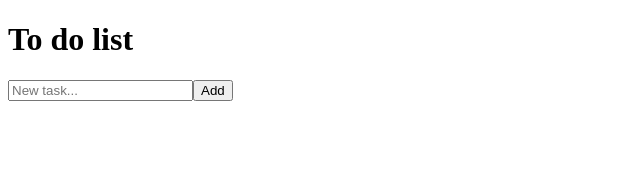
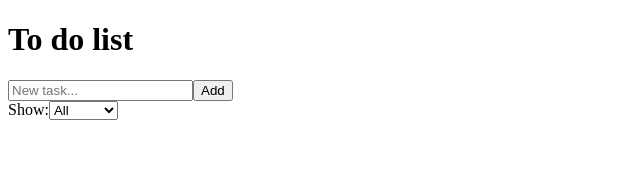
Before and after one commit to MatMarrrrr/Angular-Todo-App, an Angular app: page / in a window 1280 px wide. Shown: the top 191 px of the page, without its empty margins (0-640 px from the left). Built offline with nearby package versions, Linux system fonts and the light colour scheme.

Commit message:
Add todo filter component with logic

```diff
--- a/src/app/app.component.html
+++ b/src/app/app.component.html
@@ -2,9 +2,11 @@
 
 <app-todo-form (add)="addTask($event)"></app-todo-form>
 
+<app-todo-filter (filterChanged)="setFilter($event)"></app-todo-filter>
+
 <ul>
   <app-todo-item
-    *ngFor="let task of tasks; let i = index"
+    *ngFor="let task of filteredTasks; let i = index"
     [text]="task.text"
     [done]="task.done"
     [index]="i"
--- a/src/app/app.component.ts
+++ b/src/app/app.component.ts
@@ -3,21 +3,36 @@ import { TodoItemComponent } from './components/todo-item/todo-item.component';
 import { CommonModule } from '@angular/common';
 import { TodoFormComponent } from './components/todo-form/todo-form.component';
 import { Todo, TodoStorageService } from './services/todo-storage.service';
+import { FilterOption, TodoFilterComponent } from './components/todo-filter/todo-filter.component';
 
 @Component({
   selector: 'app-root',
   standalone: true,
-  imports: [CommonModule, TodoItemComponent, TodoFormComponent],
+  imports: [CommonModule, TodoItemComponent, TodoFormComponent, TodoFilterComponent],
   templateUrl: './app.component.html',
   styleUrl: './app.component.css'
 })
 export class AppComponent {
   tasks: Todo[] = [];
+  filter: FilterOption = 'all';
 
   constructor(private storage: TodoStorageService) { }
 
   ngOnInit(): void {
     this.tasks = this.storage.getTasks();
+  }
+
+  setFilter(option: FilterOption) {
+    this.filter = option;
+  }
+
+  get filteredTasks(): Todo[] {
+    switch (this.filter) {
+      case 'all': return this.tasks;
+      case 'done': return this.tasks.filter(task => task.done);
+      case 'undone': return this.tasks.filter(task => !task.done);
+      default: return this.tasks;
+    }
   }
 
   save(): void {
--- /dev/null
+++ b/src/app/components/todo-filter/todo-filter.component.html
@@ -0,0 +1,6 @@
+<label for="filter">Show:</label>
+<select id="filter" [(ngModel)]="selected" (change)="onChange()">
+  <option value="all">All</option>
+  <option value="done">Done</option>
+  <option value="undone">Undone</option>
+</select>
--- /dev/null
+++ b/src/app/components/todo-filter/todo-filter.component.ts
@@ -0,0 +1,20 @@
+import { Component, EventEmitter, Output } from '@angular/core';
+import { FormsModule } from '@angular/forms';
+
+export type FilterOption = 'all' | 'done' | 'undone';
+
+@Component({
+  selector: 'app-todo-filter',
+  imports: [FormsModule],
+  templateUrl: './todo-filter.component.html',
+  styleUrl: './todo-filter.component.css'
+})
+export class TodoFilterComponent {
+  selected: FilterOption = 'all';
+
+  @Output() filterChanged = new EventEmitter<FilterOption>();
+
+  onChange() {
+    this.filterChanged.emit(this.selected);
+  }
+}
```
Also changed, not shown: src/app/components/todo-filter/todo-filter.component.css (added), 1 other file (tests, documents, lock files or other folders).
